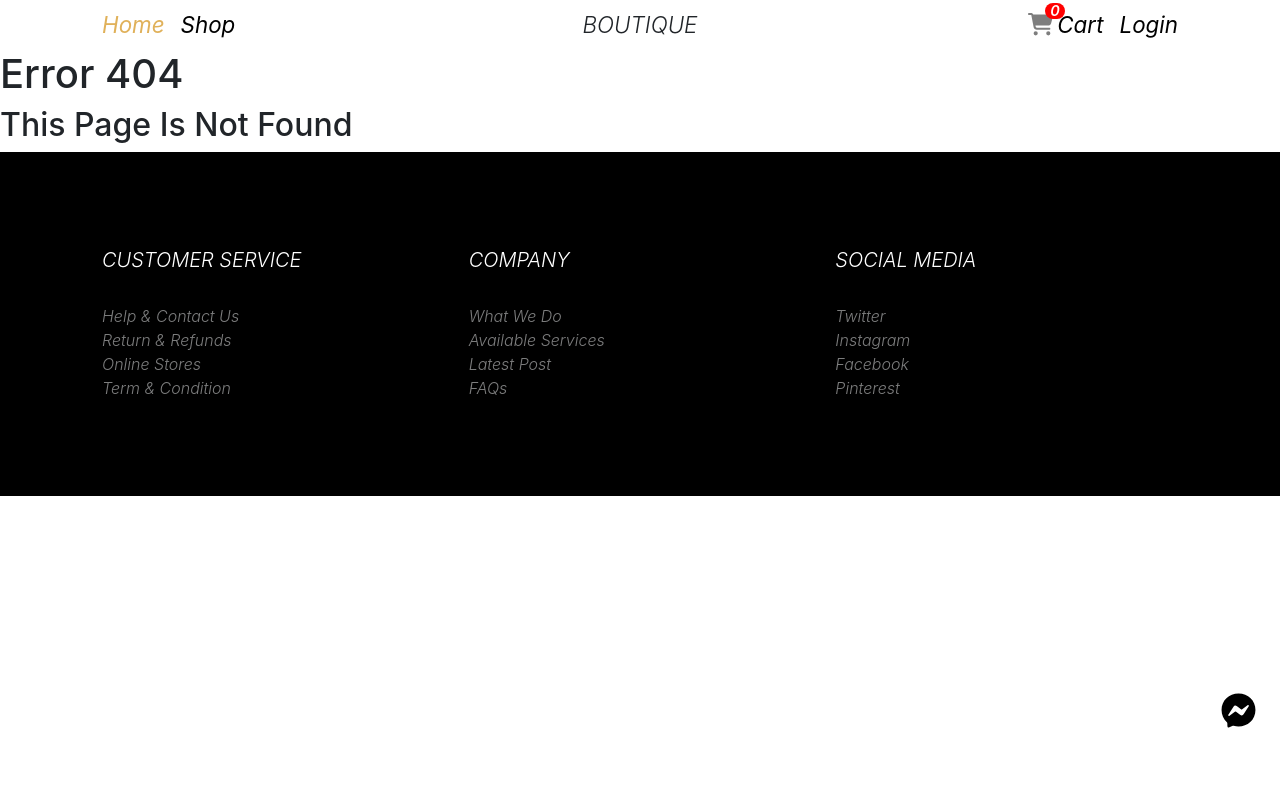
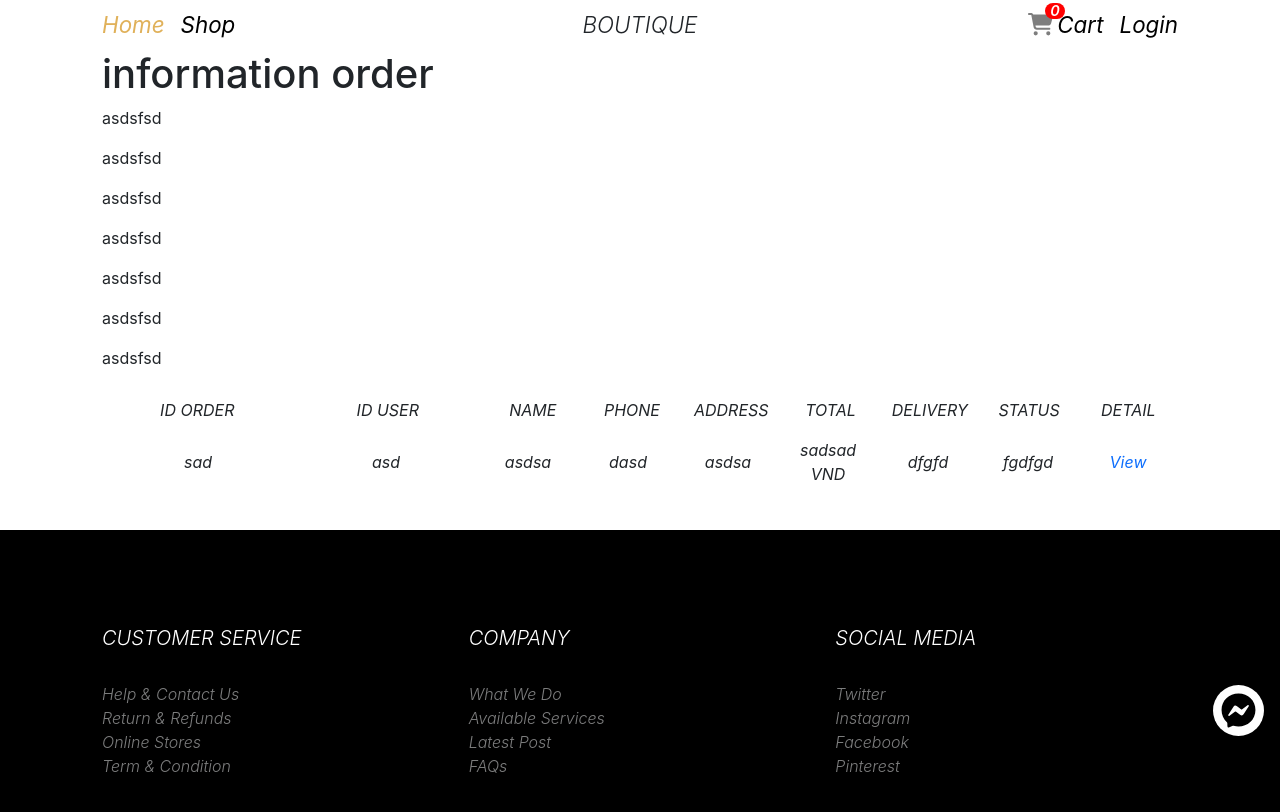
Before and after one commit to TungPT12/ecommerce_client, a React (Create React App) app: page /order/1 in a window 1280 px wide. Shown: the top 812 px of the page. Built offline with nearby package versions, Linux system fonts and the light colour scheme.

Commit message:
order detail

```diff
--- a/src/App.jsx
+++ b/src/App.jsx
@@ -12,6 +12,7 @@ import NavBar from './Layout/NavBar/NavBar';
 import NotFoundPage from './page/NotFoundPage/NotFoundPage';
 import Chat from './components/Chat/Chat';
 import OrderPage from './page/OrderPage/OrderPage.js';
+import OrderDetail from './page/OrderPage/OrderDetail/OrderDetail.js';
 
 function App() {
   return (
@@ -28,6 +29,7 @@ function App() {
         <Route path='/checkout' element=<CheckoutPage /> />
         <Route path='/login' element=<SigninPage /> />
         <Route path='/signup' element=<SignupPage /> />
+        <Route path='/order/:id' element=<OrderDetail /> />
         {/* <Route path='/cart' element={isLogin ? <CartPage /> : <SigninPage />} />
         <Route path='/checkout' element={isLogin ? <CheckoutPage /> : <SigninPage />} />
         <Route path='/login' element={isLogin ? <HomePage /> : <SigninPage />} />
--- /dev/null
+++ b/src/page/OrderPage/OrderDetail/OrderDetail.js
@@ -0,0 +1,69 @@
+import React from 'react';
+import styles from './OrderDetail.module.css'
+import { Link } from 'react-router-dom';
+
+function OrderDetail() {
+    return (
+        <div className='container pb-3'>
+            <div>
+                <h1>information order</h1>
+                <div>
+                    <p>asdsfsd</p>
+                    <p>asdsfsd</p>
+                    <p>asdsfsd</p>
+                    <p>asdsfsd</p>
+                    <p>asdsfsd</p>
+                    <p>asdsfsd</p>
+                    <p>asdsfsd</p>
+                </div>
+            </div>
+            <div className="w-100">
+                <div className={`${styles['list-item']}`}>
+                    <div className={`${styles['title']} d-flex text-center text-uppercase font-italic py-2`}>
+                        <span className="flex-4 mx-1 my-1">id order</span>
+                        <span className="flex-4 mx-1 my-1">id user</span>
+                        <span className="flex-2 mx-1 my-1">name</span>
+                        <span className="flex-2 mx-1 my-1">phone</span>
+                        <span className="flex-2 mx-1 my-1" >address</span>
+                        <span className="flex-2 mx-1 my-1" >total</span>
+                        <span className="flex-2 mx-1 my-1" >delivery</span>
+                        <span className="flex-2 mx-1 my-1" >status</span>
+                        <span className="flex-2 mx-1 my-1" >detail</span>
+                    </div>
+                    <div className="d-flex flex-column mb-3 text-center">
+                        <div className={`d-flex align-items-center font-italic break-word ${styles['row']} mb-2`}>
+                            <div className="flex-4  mx-1 my-1">
+                                sad
+                            </div>
+                            <div className={` flex-4 my-1`}>
+                                asd
+                            </div>
+                            <div className="d-flex my-1 flex-2 mx-1 justify-content-center">
+                                asdsa
+                            </div>
+                            <div className="d-flex flex-2 mx-1 my-1 justify-content-center">
+                                dasd
+                            </div>
+                            <span className={`flex-2 mx-1 my-1 text-center`}>asdsa</span>
+                            <span className={`flex-2 text-center my-1 mx-1`}>sadsad VND</span>
+                            <div className={`my-1 flex-2 mx-1 text-center`} >
+                                dfgfd
+                            </div>
+                            <div className={`my-1 flex-2 mx-1 text-center`} >
+                                fgdfgd
+                            </div>
+                            <div className={`my-1 flex-2 mx-1 text-center`} >
+                                <Link className={`px-1 py-1  text-decoration-none ${styles['detail-button']}`}>
+                                    View
+                                    {/* <FontAwesomeIcon icon={faLongArrowAltRight} className="ms-3 text-black" /> */}
+                                </Link>
+                            </div>
+                        </div>
+                    </div>
+                </div>
+            </div>
+        </div>
+    );
+}
+
+export default OrderDetail;
--- a/src/page/OrderPage/OrderPage.js
+++ b/src/page/OrderPage/OrderPage.js
@@ -118,7 +118,7 @@ function HistoryOrderPage() {
                     {order.status}
                 </div>
                 <div className={`my-1 flex-2 mx-1 text-center`} >
-                    <Link className={`px-1 py-1  text-decoration-none ${styles['detail-button']}`}>
+                    <Link to={`/order/${order._id}`} className={`px-1 py-1  text-decoration-none ${styles['detail-button']}`}>
                         View
                         <FontAwesomeIcon icon={faLongArrowAltRight} className="ms-3 text-black" />
                     </Link>
```
Also changed, not shown: src/page/OrderPage/OrderDetail/OrderDetail.module.css (added).
